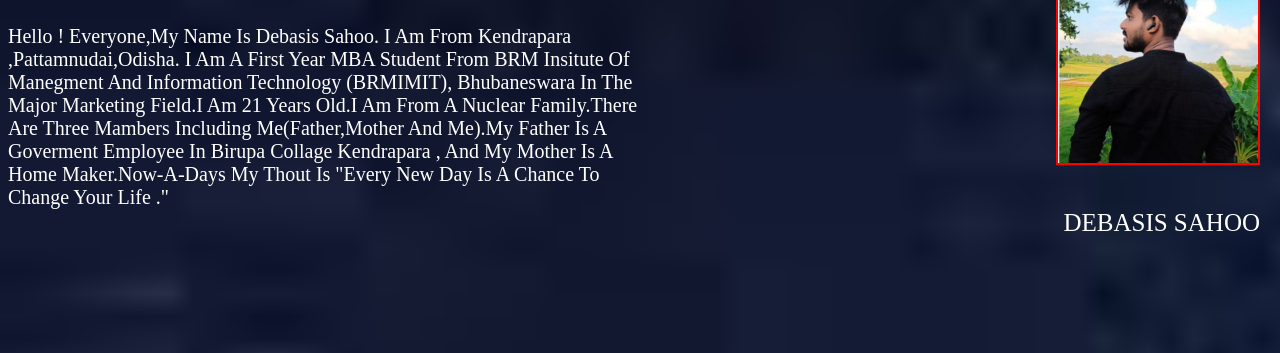
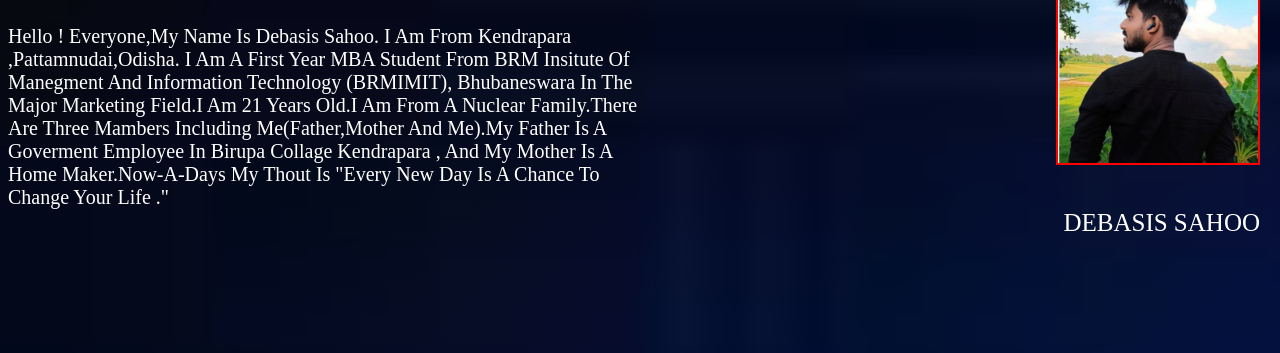
Before and after one commit to debasissah/project-2, a plain HTML site: page index.html in a window 1280 px wide. Shown: the part 287-640 px from the top of the page. Drawn offline with Linux system fonts and the light colour scheme.

Commit message:
Update style.css

```diff
--- a/style.css
+++ b/style.css
@@ -1,5 +1,5 @@
 body{
-background-image: url("back 2.jpg");
+background-image: url("back 5.jpg");
 background-size: cover;
 }
 .navbar{
```
